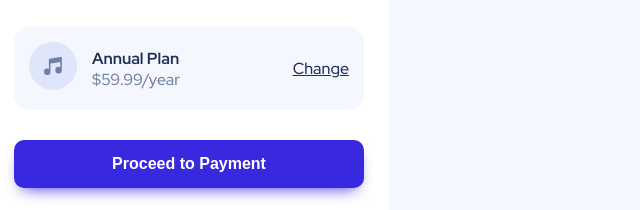
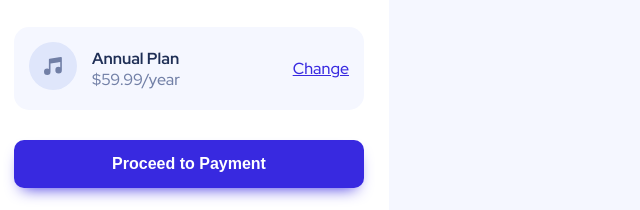
Before and after one commit to juancollado-b/order-summary-card, a plain HTML site: page index.html in a window 1280 px wide. Shown: the part 418-628 px from the top of the page, 451-1091 px from the left. Drawn offline with Linux system fonts and the light colour scheme.

Commit message:
Change link color

```diff
--- a/assets/css/styles.css
+++ b/assets/css/styles.css
@@ -95,7 +95,7 @@ main {
 }
 
 .price-link a {
-    color: var(--dark-blue);
+    color: var(--bright-blue);
 }
 
 .price-link a:hover {
```
